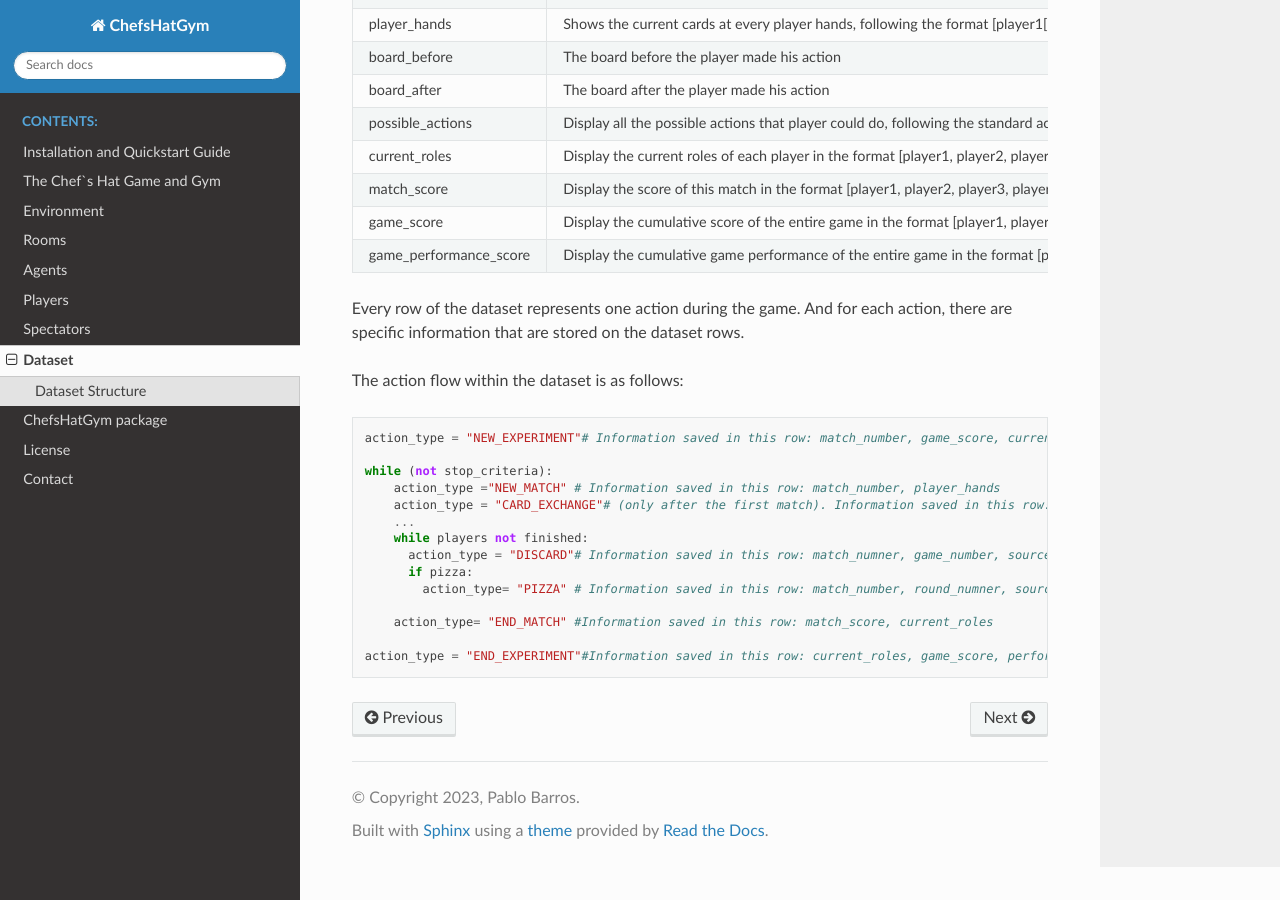
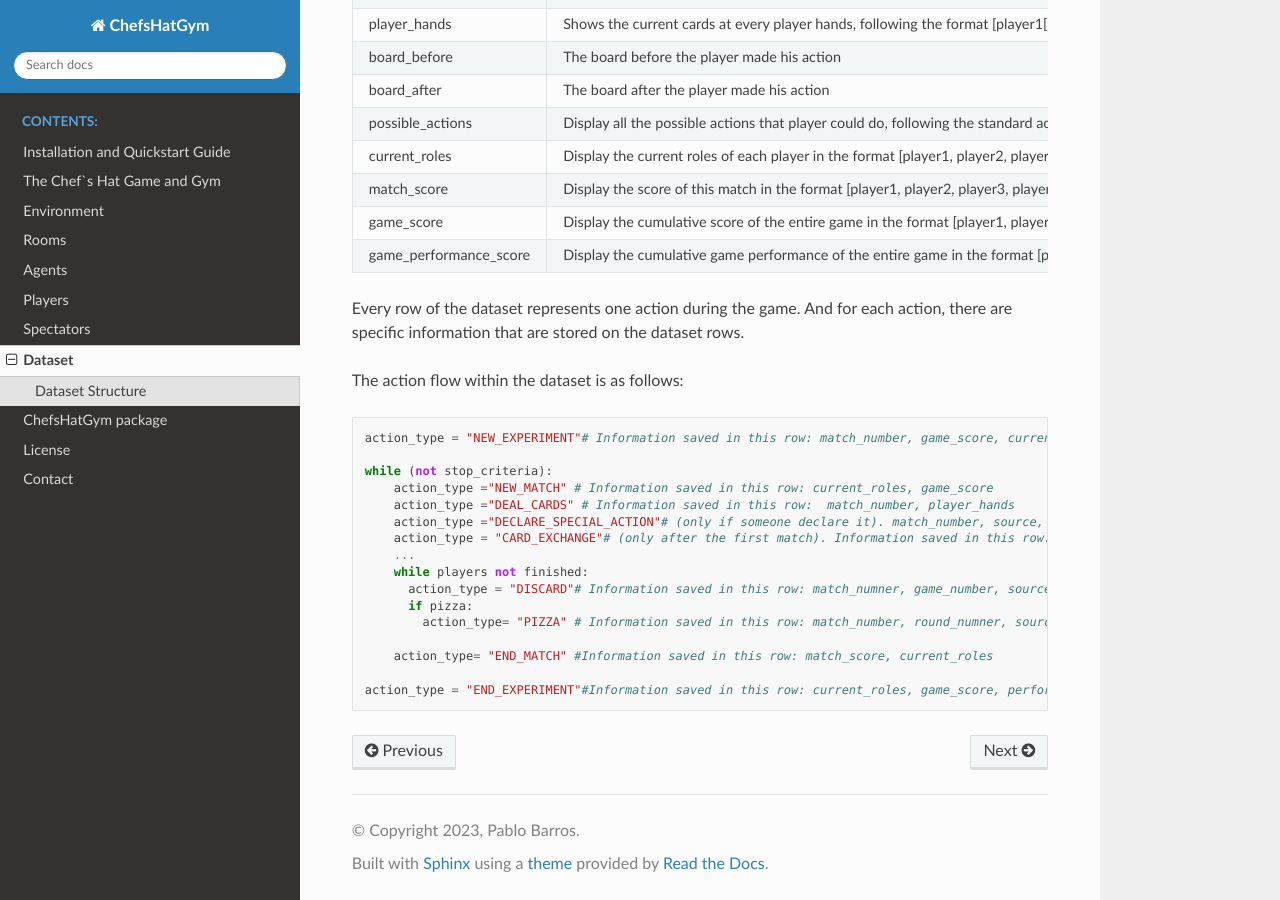
Before and after one commit to pablovin/ChefsHatGYM, a Sphinx documentation site: the page built from docs/source/08_dataset.rst, in a window 1280 px wide and 900 px high, scrolled down 802 px. Built offline with Sphinx 7.4.7 and the Read the Docs theme 2.0.0, drawn with Linux system fonts in a browser that asks for light colours.

Commit message:
updated documentation

```diff
--- a/docs/source/08_dataset.rst
+++ b/docs/source/08_dataset.rst
@@ -61,7 +61,9 @@ The action flow within the dataset is as follows:
   action_type = "NEW_EXPERIMENT"# Information saved in this row: match_number, game_score, current_roles
 
   while (not stop_criteria):
-      action_type ="NEW_MATCH" # Information saved in this row: match_number, player_hands
+      action_type ="NEW_MATCH" # Information saved in this row: current_roles, game_score
+      action_type ="DEAL_CARDS" # Information saved in this row:  match_number, player_hands
+      action_type ="DECLARE_SPECIAL_ACTION"# (only if someone declare it). match_number, source, current_roles, action_description (which special action was declared)
       action_type = "CARD_EXCHANGE"# (only after the first match). Information saved in this row: match_number, action_description (who gave cards to who), and updated players_hand
       ...
       while players not finished:
--- a/setup.py
+++ b/setup.py
@@ -19,7 +19,7 @@ URL = "https://github.com/pablovin/ChefsHatGYM"
 EMAIL = "pablovin@gmail.com"
 AUTHOR = "Pablo Barros"
 REQUIRES_PYTHON = ">=3.10"
-VERSION = "2.3.5"
+VERSION = "2.3.6"
 
 # What packages are required for this module to be executed?
 with open(r"Requirements.txt") as requirements:
```
